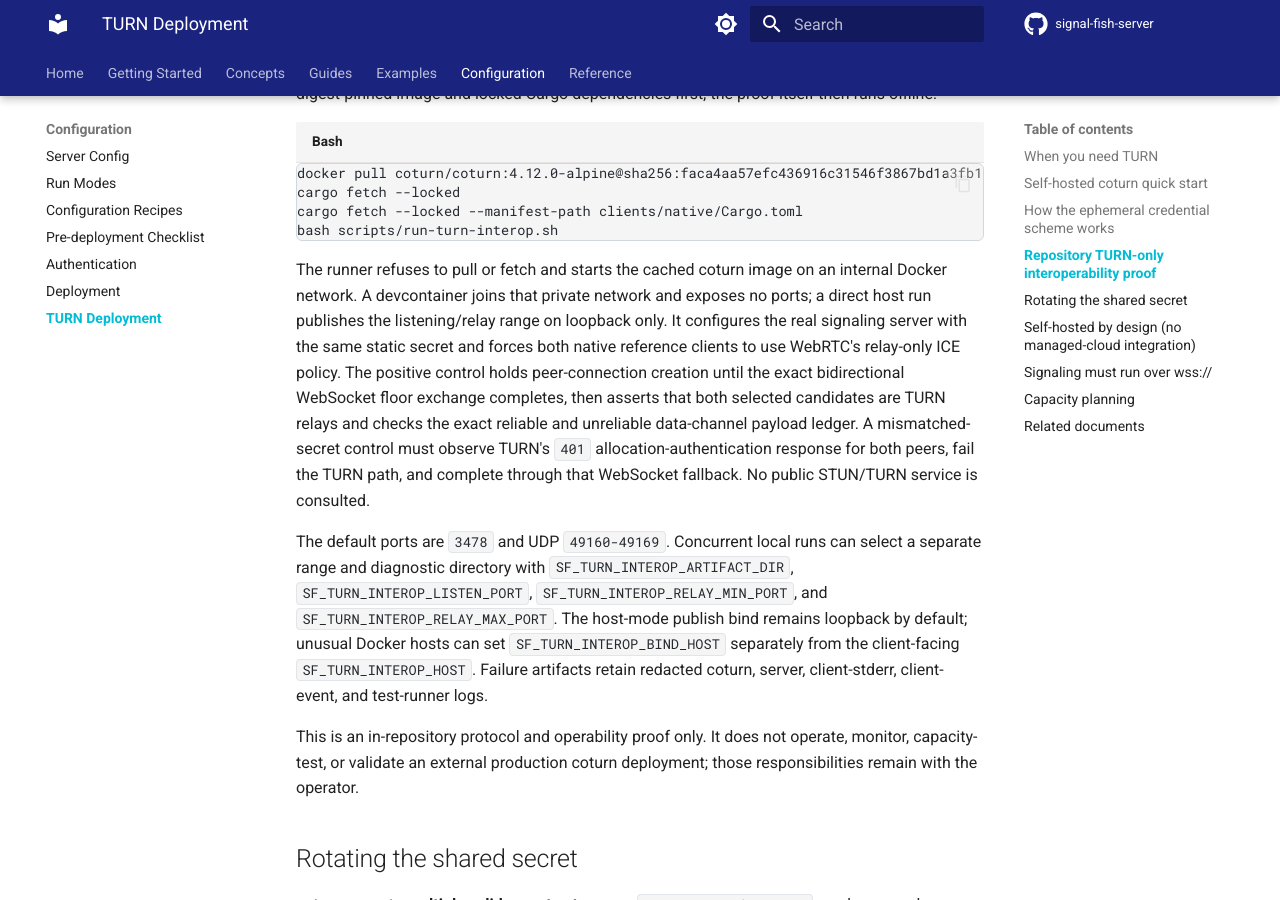
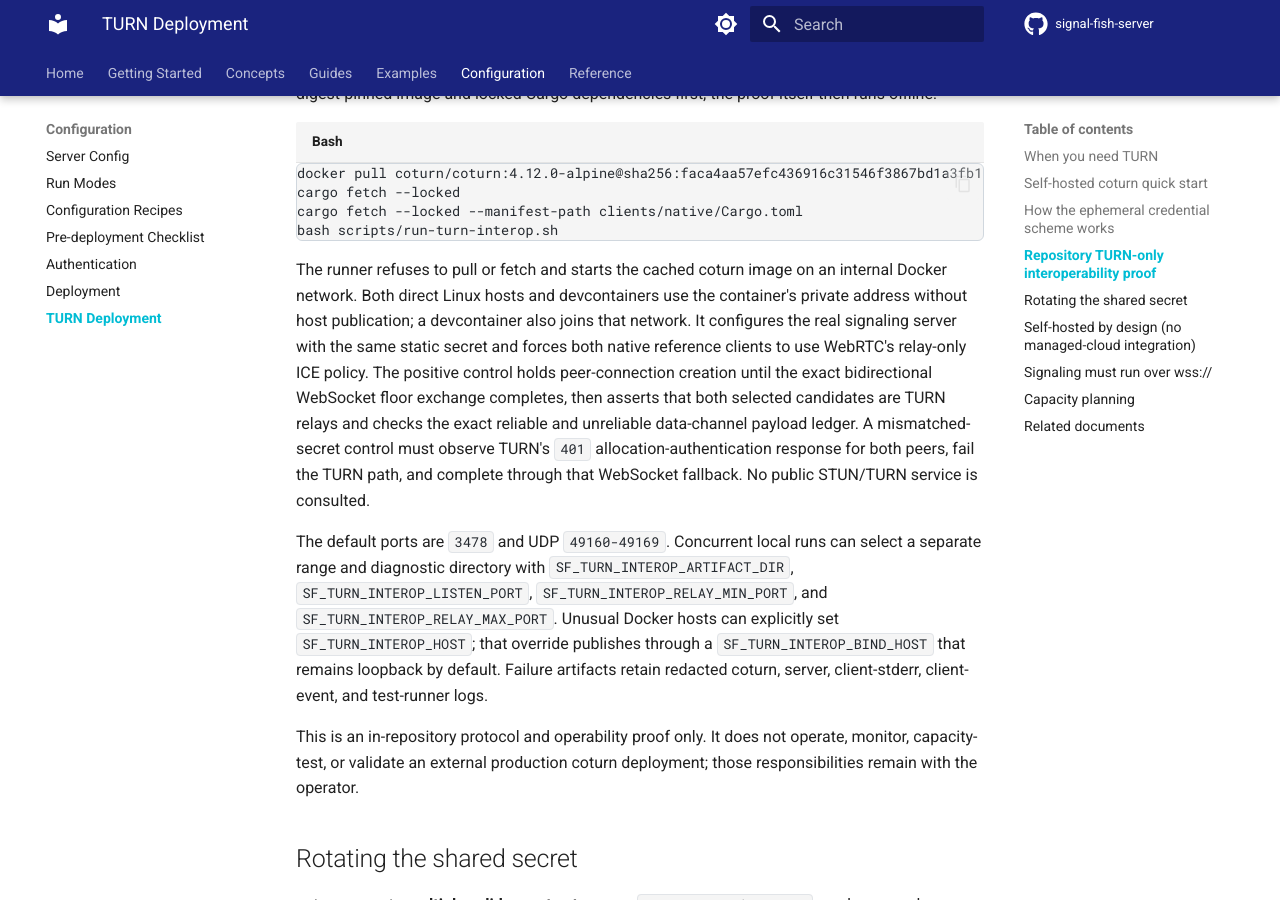
Before and after one commit to Ambiguous-Interactive/signal-fish-server, an MkDocs documentation site: the page built from docs/deployment-turn.md, in a window 1280 px wide and 900 px high, scrolled down 2874 px. Built offline with MkDocs 1.6.1 and Material for MkDocs 9.7.7, drawn with Linux system fonts in a browser that asks for light colours; comment, search, counter and statistics services are not loaded.

Commit message:
fix: route hosted TURN through private bridge

````diff
--- a/docs/deployment-turn.md
+++ b/docs/deployment-turn.md
@@ -129,9 +129,9 @@ bash scripts/run-turn-interop.sh
 ```
 
 The runner refuses to pull or fetch and starts the cached coturn image on an
-internal Docker network. A devcontainer joins that private network and exposes
-no ports; a direct host run publishes the listening/relay range on loopback
-only. It configures the real signaling server with the
+internal Docker network. Both direct Linux hosts and devcontainers use the
+container's private address without host publication; a devcontainer also
+joins that network. It configures the real signaling server with the
 same static secret and forces both native reference clients to use WebRTC's
 relay-only ICE policy. The positive control holds peer-connection creation
 until the exact bidirectional WebSocket floor exchange completes, then asserts
@@ -145,9 +145,9 @@ The default ports are `3478` and UDP `49160-49169`. Concurrent local runs can
 select a separate range and diagnostic directory with
 `SF_TURN_INTEROP_ARTIFACT_DIR`, `SF_TURN_INTEROP_LISTEN_PORT`,
 `SF_TURN_INTEROP_RELAY_MIN_PORT`, and
-`SF_TURN_INTEROP_RELAY_MAX_PORT`. The host-mode publish bind remains loopback
-by default; unusual Docker hosts can set `SF_TURN_INTEROP_BIND_HOST`
-separately from the client-facing `SF_TURN_INTEROP_HOST`. Failure artifacts
+`SF_TURN_INTEROP_RELAY_MAX_PORT`. Unusual Docker hosts can explicitly set
+`SF_TURN_INTEROP_HOST`; that override publishes through a
+`SF_TURN_INTEROP_BIND_HOST` that remains loopback by default. Failure artifacts
 retain redacted coturn, server, client-stderr, client-event, and test-runner
 logs.
 
````
Also changed, not shown: progress/session-076-spectator-gc-and-turn-interop.md (+6 -5 lines), 2 other files.
